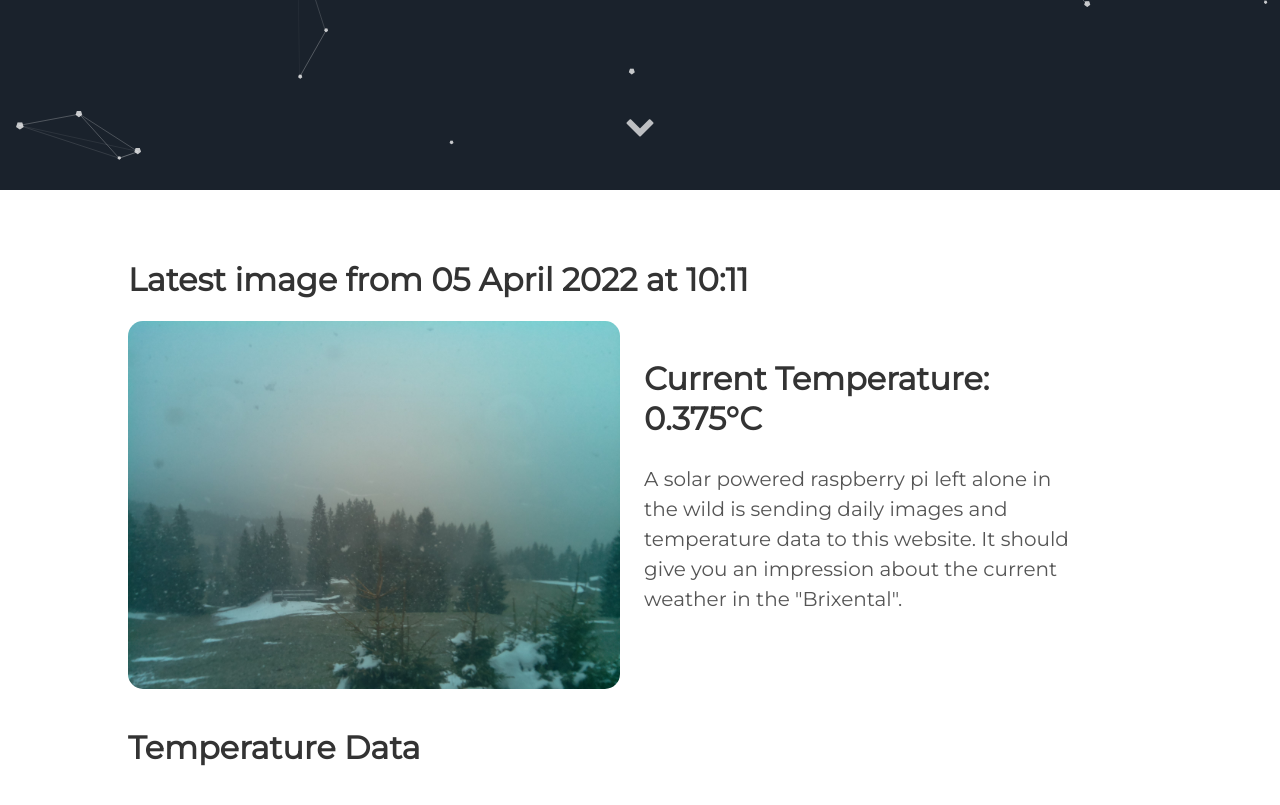
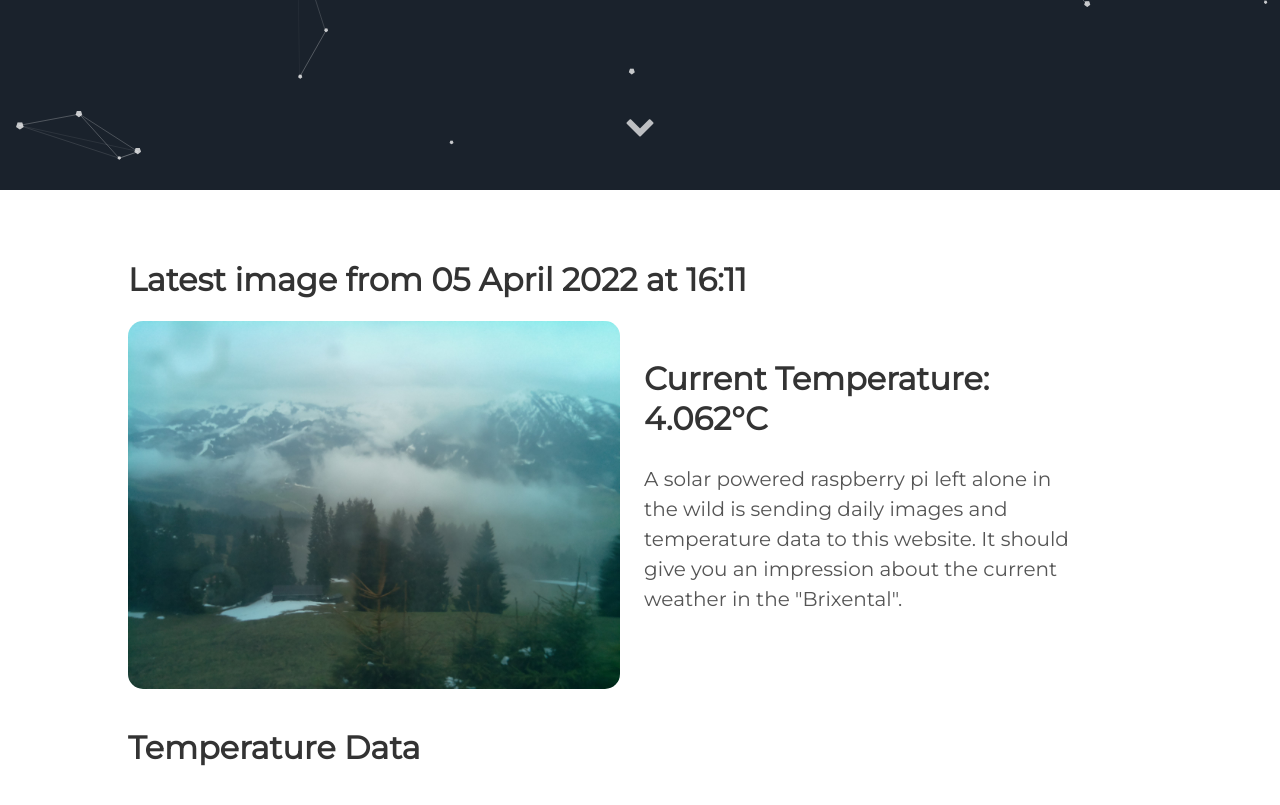
Before and after one commit to vektorious/vektorious.github.io, a Jekyll site: the page built from resources/huette.md, in a window 1280 px wide and 900 px high, scrolled down 710 px. Shown: the top 805 px of the window. Built offline with Jekyll 4.4.1, drawn with Linux system fonts in a browser that asks for light colours.

Commit message:
I'm a bot beep boop

```diff
--- a/resources/huette.md
+++ b/resources/huette.md
@@ -6,13 +6,13 @@ image: '/assets/img/'
 description: 'Live image from the Austrian alps'
 twitter_text: ' '
 ---
-## Latest image from 05 April 2022 at 10:11
+## Latest image from 05 April 2022 at 16:11
 <div class="huette">
   <div class="huette-image">
     <img src="{{ "/assets/img/huette.jpg" | prepend: site.baseurl }}">
   </div>
   <div class="huette-text">
-        <h2>Current Temperature: 0.375°C</h2>
+        <h2>Current Temperature: 4.062°C</h2>
         <p>A solar powered raspberry pi left alone in the wild is sending daily images and temperature data to this website. It should give you an impression about the current weather in the "Brixental".</p>
 
   </div>
```
Also changed, not shown: rpi-script/2022-04-05_160946.txt (renamed from rpi-script/2022-04-05_100948.txt, +5 -5 lines), rpi-script/huette.md (+2 -2 lines), assets/img/huette.jpg, assets/img/temp_plot.png, rpi-script/temp_plot.png, 1 other file.
